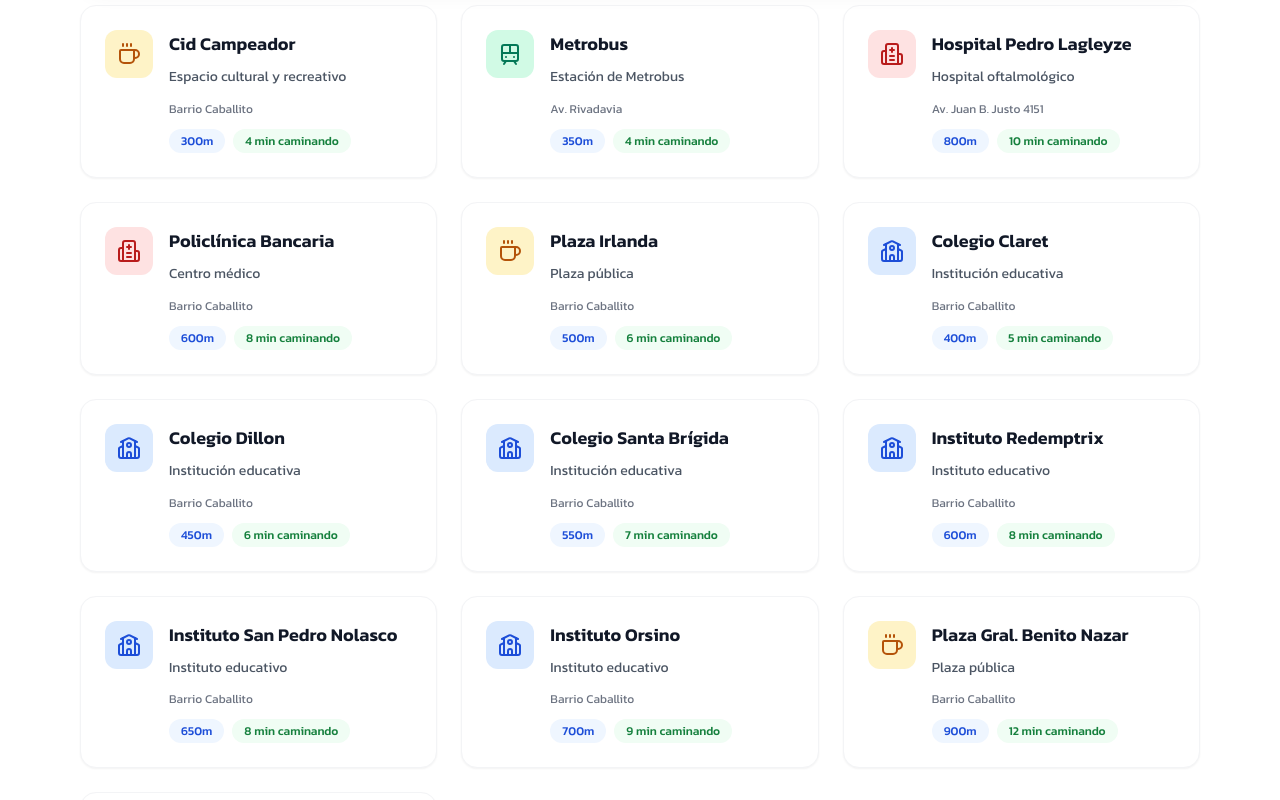
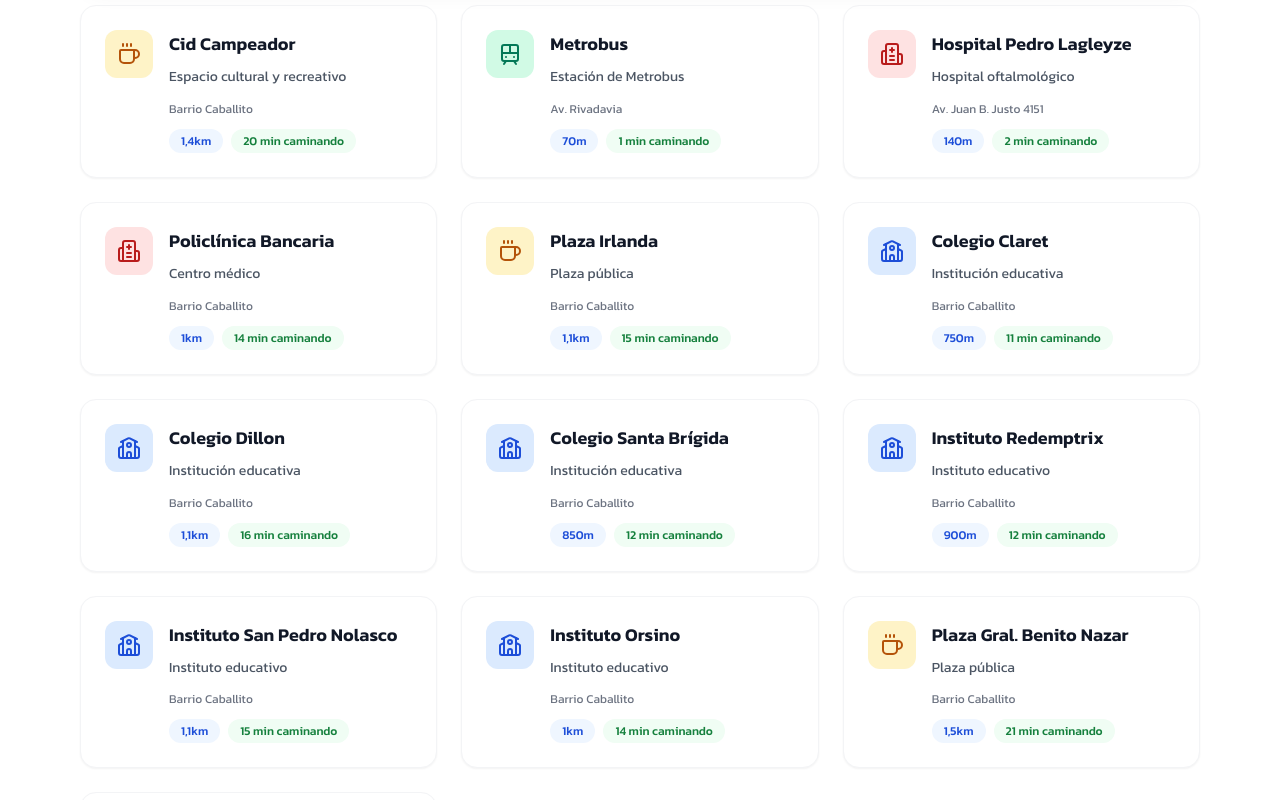
Before and after one commit to Cubel-mkg/trinova-new, a Next.js app: page /proyectos/nicasio-orono-1652 in a window 1280 px wide. Shown: the part 7920-8720 px from the top of the page. Built offline with nearby package versions, Linux system fonts and the light colour scheme.

Commit message:
maps and tipology fixed

```diff
--- a/app/proyectos/constituyentes-5151/page.tsx
+++ b/app/proyectos/constituyentes-5151/page.tsx
@@ -127,9 +127,9 @@ export default function Constituyentes5151Page() {
       id: "type2",
       title: "Monoambiente divisible",
       subtitle: "Espacios adaptables y versátiles",
-      units: "Superficie cubierta: 34,0 – 45,7 m²",
-      covered: "34,0 – 45,7 m²",
-      semicovered: "3,1 – 10,2 m²",
+      units: "Superficie cubierta: 34,0 – 40,1 m²",
+      covered: "34,0 – 40,1 m²",
+      semicovered: "5,4 – 10,2 m²",
       uncovered: null,
       total: "39,4 – 50,3 m²",
       image: "/images/Obra-Constituyentes-31.png",
@@ -142,11 +142,11 @@ export default function Constituyentes5151Page() {
       id: "type3",
       title: "Monoambiente con patio",
       subtitle: "Monoambiente divisible con patio",
-      units: "Superficie cubierta: 43,1 m²",
-      covered: "43,1 m²",
+      units: "Superficie cubierta: 43,1 - 45,7 m²",
+      covered: "43,1 - 45,7 m²",
       semicovered: null,
-      uncovered: "Patio 31,6 m²",
-      total: "74.7 m²",
+      uncovered: "Patio 21,4 - 31,6 m²",
+      total: "67,1 - 74.7 m²",
       image: "/images/Obra-Constituyentes-40.png", // Updated image property
       price: "Vendido",
       available: false,
@@ -158,9 +158,9 @@ export default function Constituyentes5151Page() {
       subtitle: "Unidad premium con terraza",
       units: "Superficie cubierta: 64,6 m²",
       covered: "64,6 m²",
-      semicovered: "12,2 m²",
-      uncovered: "Terraza 15,3 m²",
-      total: "79,9 m²",
+      semicovered: "27,5 m²",
+      uncovered: "Terraza 27,5 m²",
+      total: "92,1 m²",
       image: "/images/three-bedroom-floorplan.png", // Updated image property
       price: "Vendido",
       available: false,
--- a/components/caballito-interactive-map.tsx
+++ b/components/caballito-interactive-map.tsx
@@ -24,8 +24,8 @@ export default function CaballitoInteractiveMap() {
       id: 2,
       name: "Cid Campeador",
       type: "culture",
-      distance: "300m",
-      walkTime: "4 min",
+      distance: "1,4km",
+      walkTime: "20 min",
       description: "Espacio cultural y recreativo",
       address: "Barrio Caballito",
     },
@@ -33,8 +33,8 @@ export default function CaballitoInteractiveMap() {
       id: 3,
       name: "Metrobus",
       type: "transport",
-      distance: "350m",
-      walkTime: "4 min",
+      distance: "70m",
+      walkTime: "1 min",
       description: "Estación de Metrobus",
       address: "Av. Rivadavia",
     },
@@ -42,8 +42,8 @@ export default function CaballitoInteractiveMap() {
       id: 4,
       name: "Hospital Pedro Lagleyze",
       type: "health",
-      distance: "800m",
-      walkTime: "10 min",
+      distance: "140m",
+      walkTime: "2 min",
       description: "Hospital oftalmológico",
       address: "Av. Juan B. Justo 4151",
     },
@@ -51,8 +51,8 @@ export default function CaballitoInteractiveMap() {
       id: 5,
       name: "Policlínica Bancaria",
       type: "health",
-      distance: "600m",
-      walkTime: "8 min",
+      distance: "1km",
+      walkTime: "14 min",
       description: "Centro médico",
       address: "Barrio Caballito",
     },
@@ -60,8 +60,8 @@ export default function CaballitoInteractiveMap() {
       id: 6,
       name: "Plaza Irlanda",
       type: "culture",
-      distance: "500m",
-      walkTime: "6 min",
+      distance: "1,1km",
+      walkTime: "15 min",
       description: "Plaza pública",
       address: "Barrio Caballito",
     },
@@ -69,8 +69,8 @@ export default function CaballitoInteractiveMap() {
       id: 7,
       name: "Colegio Claret",
       type: "education",
-      distance: "400m",
-      walkTime: "5 min",
+      distance: "750m",
+      walkTime: "11 min",
       description: "Institución educativa",
       address: "Barrio Caballito",
     },
@@ -78,8 +78,8 @@ export default function CaballitoInteractiveMap() {
       id: 8,
       name: "Colegio Dillon",
       type: "education",
-      distance: "450m",
-      walkTime: "6 min",
+      distance: "1,1km",
+      walkTime: "16 min",
       description: "Institución educativa",
       address: "Barrio Caballito",
     },
@@ -87,8 +87,8 @@ export default function CaballitoInteractiveMap() {
       id: 9,
       name: "Colegio Santa Brígida",
       type: "education",
-      distance: "550m",
-      walkTime: "7 min",
+      distance: "850m",
+      walkTime: "12 min",
       description: "Institución educativa",
       address: "Barrio Caballito",
     },
@@ -96,8 +96,8 @@ export default function CaballitoInteractiveMap() {
       id: 10,
       name: "Instituto Redemptrix",
       type: "education",
-      distance: "600m",
-      walkTime: "8 min",
+      distance: "900m",
+      walkTime: "12 min",
       description: "Instituto educativo",
       address: "Barrio Caballito",
     },
@@ -105,8 +105,8 @@ export default function CaballitoInteractiveMap() {
       id: 11,
       name: "Instituto San Pedro Nolasco",
       type: "education",
-      distance: "650m",
-      walkTime: "8 min",
+      distance: "1,1km",
+      walkTime: "15 min",
       description: "Instituto educativo",
       address: "Barrio Caballito",
     },
@@ -114,8 +114,8 @@ export default function CaballitoInteractiveMap() {
       id: 12,
       name: "Instituto Orsino",
       type: "education",
-      distance: "700m",
-      walkTime: "9 min",
+      distance: "1km",
+      walkTime: "14 min",
       description: "Instituto educativo",
       address: "Barrio Caballito",
     },
@@ -123,8 +123,8 @@ export default function CaballitoInteractiveMap() {
       id: 13,
       name: "Plaza Gral. Benito Nazar",
       type: "culture",
-      distance: "900m",
-      walkTime: "12 min",
+      distance: "1,5km",
+      walkTime: "21 min",
       description: "Plaza pública",
       address: "Barrio Caballito",
     },
@@ -132,8 +132,8 @@ export default function CaballitoInteractiveMap() {
       id: 14,
       name: "Banco Provincia, Ciudad y Patagonia",
       type: "financial",
-      distance: "400m",
-      walkTime: "5 min",
+      distance: "2,3km",
+      walkTime: "32 min",
       description: "Servicios financieros",
       address: "Barrio Caballito",
     },
```
